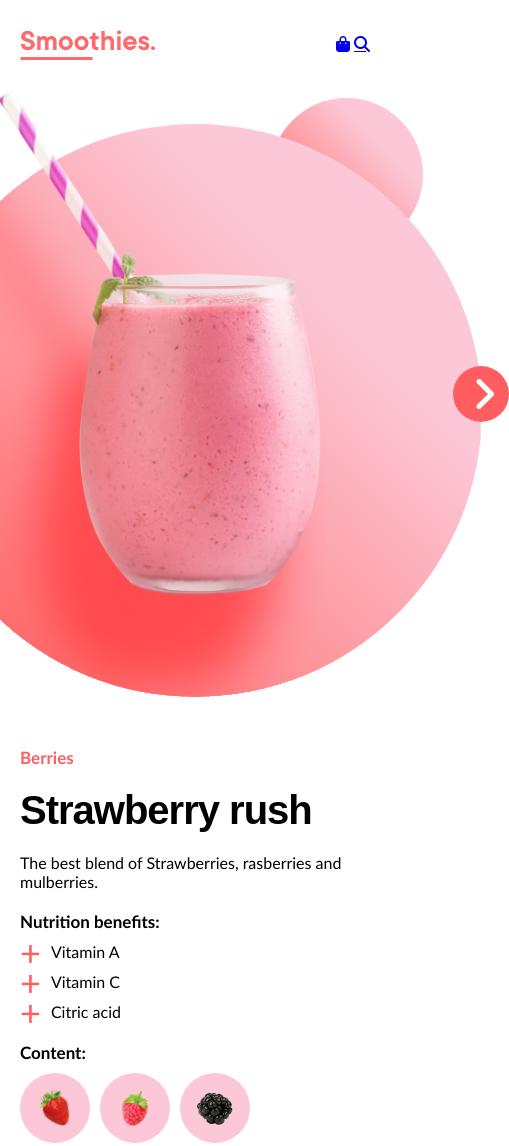
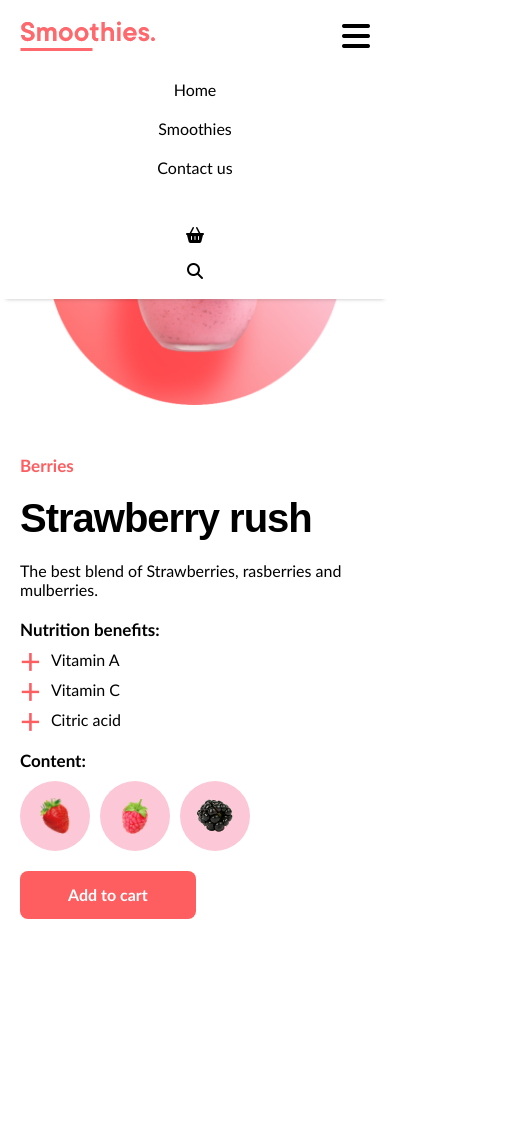
Before and after one commit to romimb/8-smoothies, a website: page index.html in a window 390 px wide. Shown: the top 1146 px of the page, 509 px wide, since content can reach past the window. After the commit the page ends 969 px from the top, so only its background shows below. Drawn offline with Linux system fonts and the light colour scheme.

Commit message:
mobile menu css

```diff
--- a/css/main.css
+++ b/css/main.css
@@ -12,7 +12,7 @@ body {
     min-height: 100vh;
     flex-direction: column;
     gap: 30px;
-    padding: 30px 0;
+    padding: 72px 0 30px 0;
     justify-content: flex-start;
     align-items: center;
 }
@@ -23,7 +23,14 @@ body {
     align-items: center;
     gap: 50px;
     width: 100%;
-    padding: 0 20px;
+    padding: 20px;
+    position: relative;
+}
+header.container {
+    position: fixed;
+    top: 0;
+    z-index: 1;
+    background-color: #fff;
 }
 main.container {
     flex-direction: column;
@@ -37,8 +44,28 @@ main.container {
     margin-right: auto;
 }
 
+.main-menu {
+    display: none;
+    flex-direction: column;
+    align-items: center;
+    gap: 50px;
+    padding: 20px;
+    position: absolute;
+    bottom: 0;
+    left: 0;
+    right: 0;
+    z-index: 1;
+    transform: translateY(95%);
+    text-align: center;
+    background-color: #fff;
+    box-shadow: 0 6px 4px -6px #0004;
+}
+.menu-visible .main-menu {
+    display: flex;
+}
 .menu {
-    display: none;
+    display: flex;
+    flex-direction: column;
     gap: 20px;
 }
 .menu > a {
@@ -105,6 +132,7 @@ main.container {
 .text > .contains {
     display: flex;
     flex-direction: column;
+    flex-wrap: wrap;
     gap: 20px 50px;
 }
 .text > .contains > .list {
@@ -133,6 +161,7 @@ main.container {
 }
 .text .list > .list-image {
     display: flex;
+    flex-wrap: wrap;
     gap: 10px;
     list-style-type: none;
 }
@@ -177,8 +206,15 @@ main.container {
     .container {
         width: 660px;
     }
-    .menu {
+    .main-menu {
         display: flex;
+        flex-direction: row;
+        position: static;
+        transform: translateY(0);
+        box-shadow: none;
+    }
+    .main-menu > .menu {
+        flex-direction: row;
     }
     .hamburger {
         display: none;
@@ -188,10 +224,10 @@ main.container {
         flex-direction: row;
     }
     .gallery {
-        width: 60%;
+        width: 55%;
     }
     .text {
-        width: 40%;
+        width: 45%;
     }
 }
 
--- a/index.html
+++ b/index.html
@@ -5,26 +5,34 @@
     <meta charset="UTF-8">
     <meta http-equiv="X-UA-Compatible" content="IE=edge">
     <meta name="viewport" content="width=device-width, initial-scale=1.0">
-    <title>Document</title>
+    <title>Smoothies</title>
     <link rel="stylesheet" href="./css/main.css">
 </head>
 
 <body>
-    <header class="container">
+    <header class="container menu-visible">
+        <!-- <header class="container"> -->
         <img src="./img/logo.png" alt="Logo" class="logo">
+        <div class="main-menu">
             <nav class="menu">
                 <a href="#">Home</a>
                 <a href="#">Smoothies</a>
                 <a href="#">Contact us</a>
             </nav>
-        <nav class="icons">
-            <a href="#" class="fa fa-shopping-bag"></a>
+            <nav class="menu">
+                <a href="#" class="fa fa-shopping-basket"></a>
                 <a href="#" class="fa fa-search"></a>
             </nav>
+        </div>
+        <i class="fa fa-bars hamburger"></i>
     </header>
     <main class="container">
         <div class="gallery">
+            <picture>
+                <source media="(max-width: 799px)" srcset="./img/drink-mobile.png">
+                <source media="(min-width: 800px)" srcset="./img/drink.png">
                 <img src="./img/drink.png" alt="Drink">
+            </picture>
             <i class="fa fa-angle-left"></i>
             <i class="fa fa-angle-right"></i>
         </div>
```
Also changed, not shown: img/drink-mobile.png (added). Lines whose indentation alone changed are shown as unchanged.
